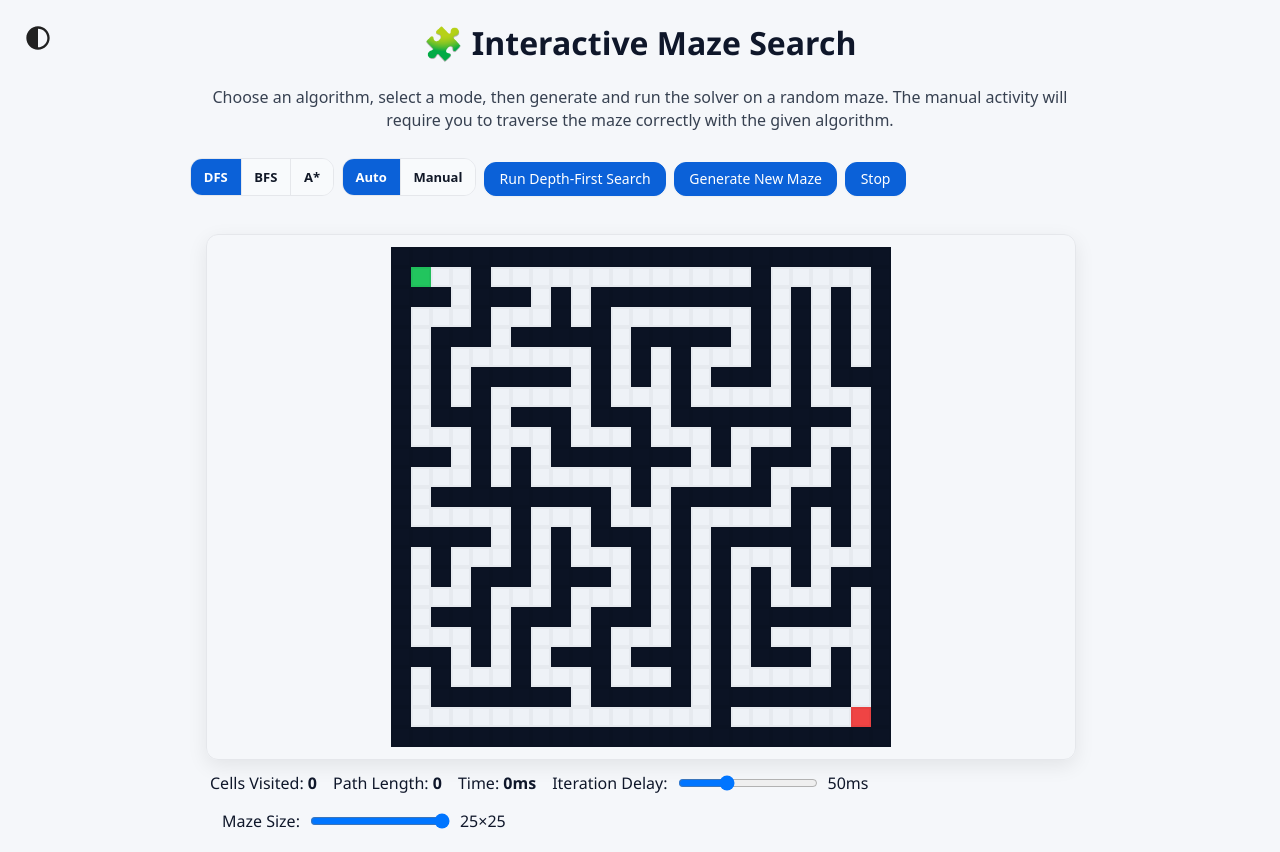
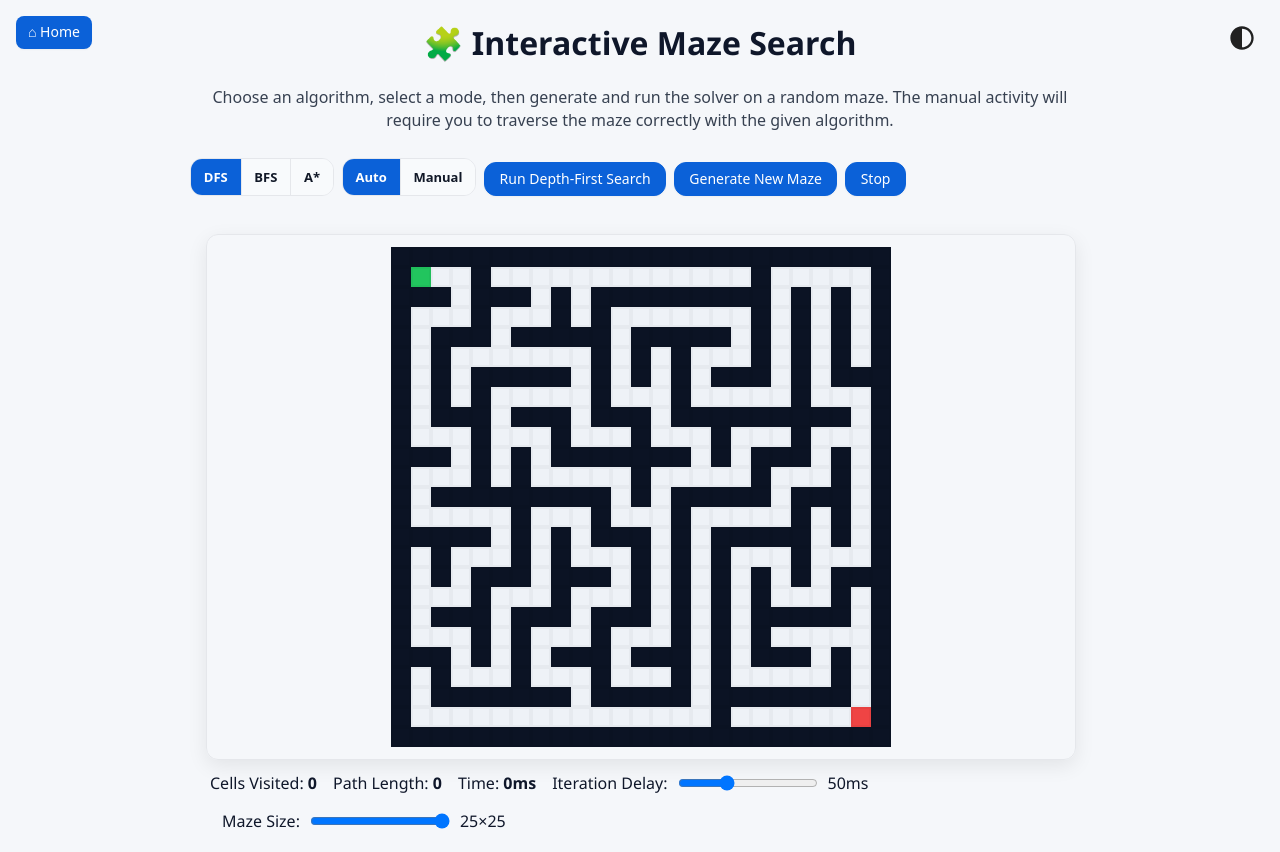
Before and after one commit to kienlacmai/Interactive-Search-Algorithm, a plain HTML site: page maze.html in a window 1280 px wide. Drawn offline with Linux system fonts and the light colour scheme.

Commit message:
DONE for now....

```diff
--- a/css/dfs.css
+++ b/css/dfs.css
@@ -57,7 +57,7 @@ h1, .controls, .instructions { text-align: center; }
 ========================= */
 #theme-toggle {
   position: absolute;
-  top: 16px; left: 16px; z-index: 10;
+  top: 16px; right: 16px; z-index: 10;
   background: none; border: 0; cursor: pointer;
   padding: 8px; border-radius: 50%;
   transition: background .2s;
@@ -396,3 +396,21 @@ body.dark-mode #maze-frame { box-shadow: 0 10px 28px rgba(0,0,0,.45); }
   backface-visibility: hidden;
   transform: translateZ(0);
 }
+
+#back-home {
+  position: fixed;
+  top: 16px;
+  left: 16px;
+  padding: 8px 12px;
+  border-radius: 8px;
+  background: var(--primary);
+  color: #fff;
+  font: 500 14px/1.2 system-ui, sans-serif;
+  text-decoration: none;
+  box-shadow: var(--shadow-sm);
+  transition: background .2s, transform .2s;
+}
+#back-home:hover {
+  background: var(--primary-hover);
+  transform: translateY(-2px);
+}
--- a/css/home.css
+++ b/css/home.css
@@ -47,7 +47,7 @@ body {
 #theme-toggle {
   position: fixed;
   top: 16px;
-  left: 16px;
+  right: 16px;
   border: 0;
   background: transparent;
   cursor: pointer;
--- a/maze.html
+++ b/maze.html
@@ -12,6 +12,7 @@
 </head>
 <body>
   <!-- Theme toggle (same as DFS) -->
+  <a href="home_page.html" id="back-home" aria-label="Back to Home">⌂ Home</a>
   <button id="theme-toggle" aria-label="Toggle Theme">
     <img src="icons/dark_mode.svg" alt="Toggle dark mode" width="28" height="28" />
   </button>
```
Also changed, not shown: dfs_activity.html (+1 -0 lines), home_page.html (+2 -2 lines).
